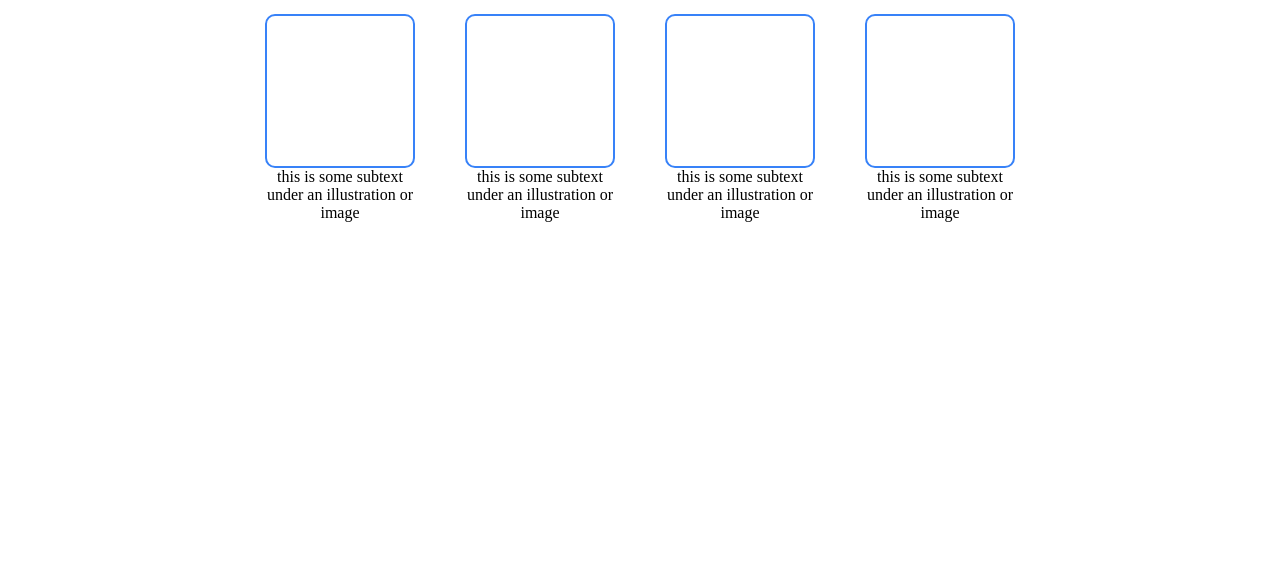
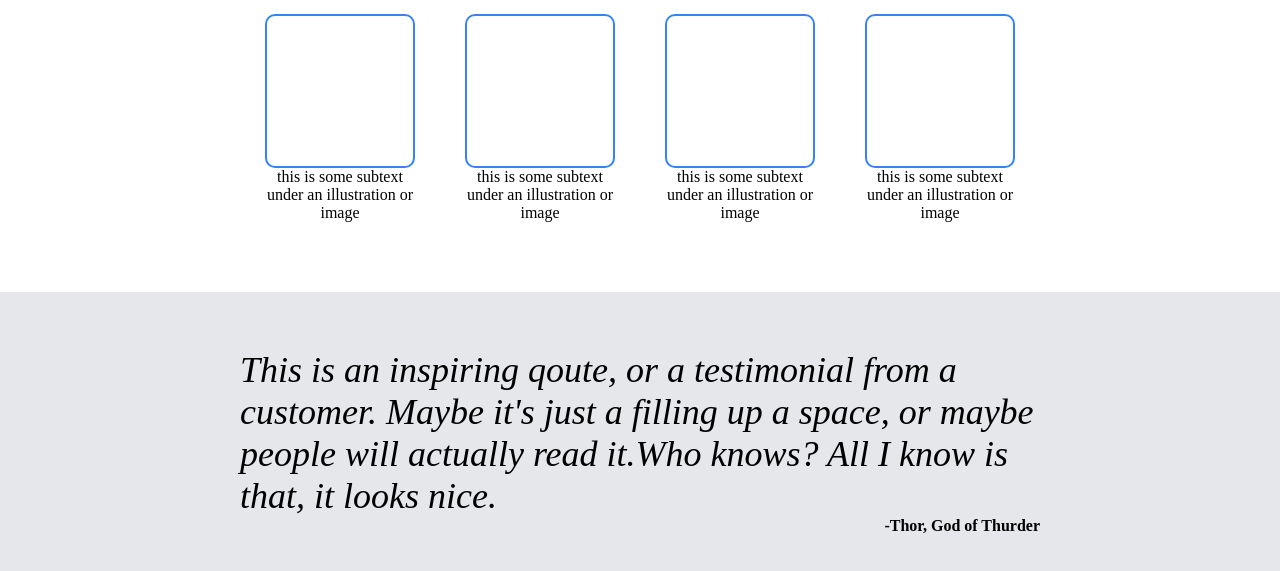
Before and after one commit to ayinde7277/Landing-Page, a plain HTML site: page index.html in a window 1280 px wide. Shown: the part 475-1046 px from the top of the page. Before the commit the page ends 800 px from the top, so only its background shows below. Drawn offline with Linux system fonts and the light colour scheme.

Commit message:
Updated testimonial section

```diff
--- a/index.html
+++ b/index.html
@@ -49,6 +49,15 @@
                 </div>
             </div>
         </div>
+        <div class="comment">
+            <div class="article">
+                <p class="testi">This is an inspiring qoute, or a testimonial from
+                    a customer. Maybe it's just a filling up a space, or maybe people
+                    will actually read it.Who knows? All I know is that, it looks nice.
+                </p>
+                <p class="author">-Thor, God of Thurder</p>
+            </div>
+        </div>
     </div>
 
 </body>
--- a/styles.css
+++ b/styles.css
@@ -71,6 +71,7 @@ ul a{
     justify-content:center;
     gap: 50px;
     margin-top: 35px;
+    margin-bottom: 70px;
 }
 .item{
     max-width: 150px;
@@ -86,3 +87,21 @@ ul a{
     font-weight: bold;
     color: #1f2937;
 }
+.comment{
+    height: 300px;
+    background-color: #e5e7eb;
+    display: flex;
+    justify-content: center;
+    align-items: center;
+}
+.article{
+    max-width: 800px;
+}
+.testi{
+    font-size: 36px;
+    font-style: italic;
+}
+.author{
+    text-align: right;
+    font-weight: bold;
+}
```
